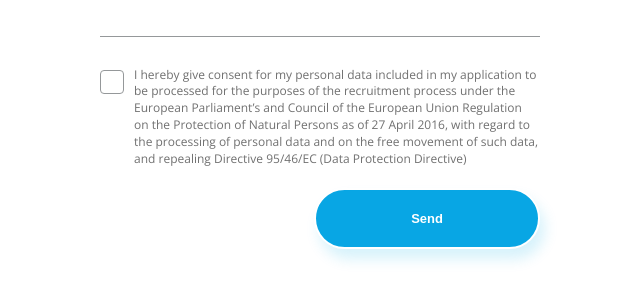
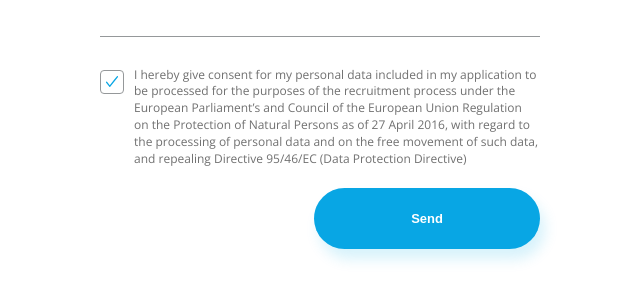
Before and after one commit to BartoszKalota/Website-Best-Shop, a plain HTML site: page index.html in a window 1280 px wide. Shown: the part 3854-4153 px from the top of the page, 575-1215 px from the left. Drawn offline with nearby package versions, Linux system fonts and the light colour scheme.

Commit message:
Section 6: (1) checked checkbox as default, (2) modification of button style in :hover and :active states

```diff
--- a/css/style.css
+++ b/css/style.css
@@ -556,7 +556,7 @@ button[type="submit"] {
     width: 226px;
     height: 61px;
     background: var(--accentcolor1);
-    border: 2px solid var(--bgrcolor1);
+    border: 2px solid transparent;
     border-radius: 35px;
     box-shadow: 5px 10px 14px #07ACE629;
     font-size: 0.81rem;
@@ -574,6 +574,9 @@ button[type="submit"] {
         transition: 0.2s;
     }
     button[type="submit"]:active {
+        background: var(--bgrcolor1);
+        border: 2px solid var(--accentcolor1);
+        color: var(--accentcolor1);
         box-shadow: inset 0 0 5px 3px var(--btnclickshadow);
     }
     button:focus {
--- a/index.html
+++ b/index.html
@@ -226,7 +226,7 @@
             <label for="email">Email</label>
             <input type="email" id="email" name="usrmail">
             <label class=checkbox>
-                <input type="checkbox" name="usragrmnt">
+                <input type="checkbox" name="usragrmnt" checked>
                 <p class="agrmnt-text">I hereby give consent for my personal data included in my application to be processed for the purposes of the recruitment process under the European Parliament’s and Council of the European Union Regulation on the Protection of Natural Persons as of 27 April 2016, with regard to the processing of personal data and on the free movement of such data, and repealing Directive 95/46/EC (Data Protection Directive)</p>
             </label>
             <button type="submit">Send</button>
```
